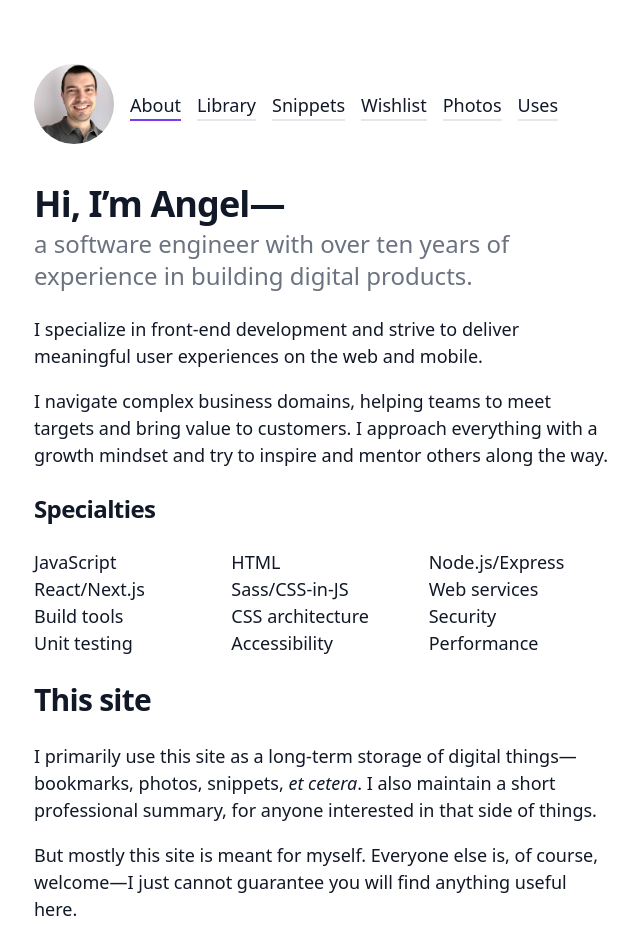
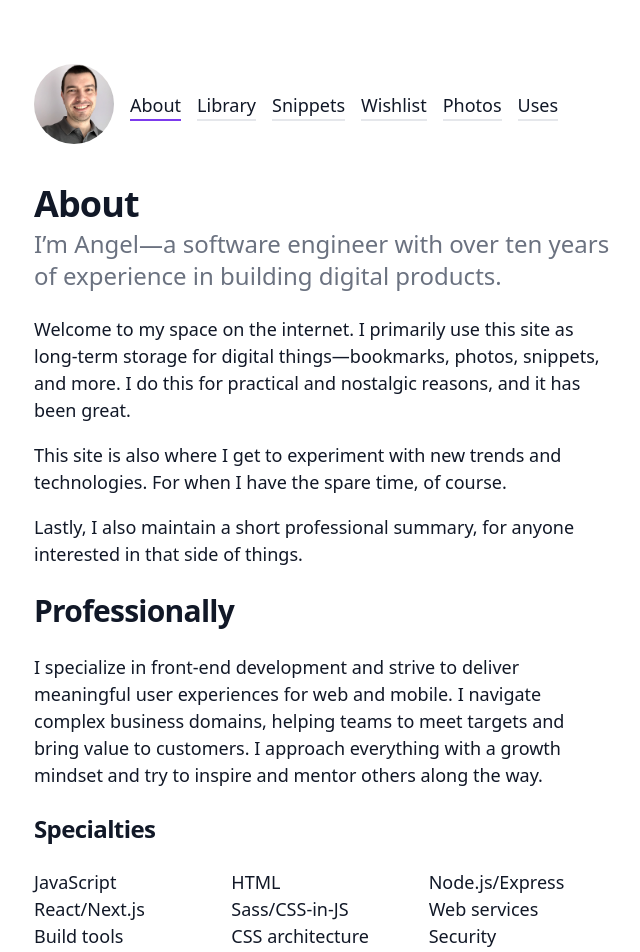
Before and after one commit to apaunchev/paunchev.com, a Next.js app: page / in a window 1280 px wide. Shown: the top 952 px of the page, without its empty margins (30-670 px from the left). Built offline with nearby package versions, Linux system fonts and the light colour scheme.

Commit message:
Update About page

```diff
--- a/pages/index.js
+++ b/pages/index.js
@@ -1,28 +1,36 @@
 import css from 'styled-jsx/css';
-import Container from '@/components/Container';
-import PageHeader from '@/components/PageHeader';
+import ArticleLayout from '@/layouts/article';
 
 const pageInfo = {
+  title: 'About',
   description:
-    'Angel is a software engineer with over ten years of experience in building digital products.',
+    'I’m Angel—a software engineer with over ten years of experience in building digital products.',
 };
 
 export default function About() {
   return (
-    <Container {...pageInfo}>
-      <article>
-        <PageHeader
-          title="Hi, I’m Angel—"
-          subtitle="a software engineer with over ten years of experience in building digital products."
-        />
+    <ArticleLayout {...pageInfo}>
+      <p>
+        Welcome to my space on the internet. I primarily use this site as
+        long-term storage for digital things—bookmarks, photos, snippets, and
+        more. I do this for practical and nostalgic reasons, and it has been
+        great.
+      </p>
+      <p>
+        This site is also where I get to experiment with new trends and
+        technologies. For when I have the spare time, of course.
+      </p>
+      <p>
+        Lastly, I also maintain a short professional summary, for anyone
+        interested in that side of things.
+      </p>
+      <h2>Professionally</h2>
       <p>
         I specialize in front-end development and strive to deliver meaningful
-          user experiences on the web and mobile.
-        </p>
-        <p>
-          I navigate complex business domains, helping teams to meet targets and
-          bring value to customers. I approach everything with a growth mindset
-          and try to inspire and mentor others along the way.
+        user experiences for web and mobile. I navigate complex business
+        domains, helping teams to meet targets and bring value to customers. I
+        approach everything with a growth mindset and try to inspire and mentor
+        others along the way.
       </p>
       <h3>Specialties</h3>
       <div className="grid">
@@ -45,39 +53,21 @@ export default function About() {
           <li>Performance</li>
         </ul>
       </div>
-        <h2>This site</h2>
-        <p>
-          I primarily use this site as a long-term storage of digital
-          things—bookmarks, photos, snippets, <i>et cetera</i>. I also maintain
-          a short professional summary, for anyone interested in that side of
-          things.
-        </p>
-        <p>
-          But mostly this site is meant for myself. Everyone else is, of course,
-          welcome—I just cannot guarantee you will find anything useful here.
-        </p>
-        <h2>Elsewhere</h2>
+      <h3>Elsewhere</h3>
       <p>
         <span>💻 </span>
         <a href="https://github.com/apaunchev">See code on GitHub</a>
       </p>
       <p>
         <span>👋 </span>
-          <a href="https://www.linkedin.com/in/apaunchev/">
-            Connect on LinkedIn
-          </a>
+        <a href="https://www.linkedin.com/in/apaunchev/">Connect on LinkedIn</a>
       </p>
-      </article>
       <style jsx>{styles}</style>
-    </Container>
+    </ArticleLayout>
   );
 }
 
 const styles = css`
-  article {
-    max-width: 36rem;
-  }
-
   .grid {
     display: grid;
     grid-template-columns: repeat(2, minmax(0, 1fr));
@@ -88,13 +78,13 @@ const styles = css`
     margin: 0;
   }
 
-  ul,
-  ol {
+  .grid ul,
+  .grid ol {
     list-style: none;
     padding: 0;
   }
 
-  ol li {
+  .grid ol li {
     margin: 1rem 0;
   }
 
```
Lines whose indentation alone changed are shown as unchanged.
